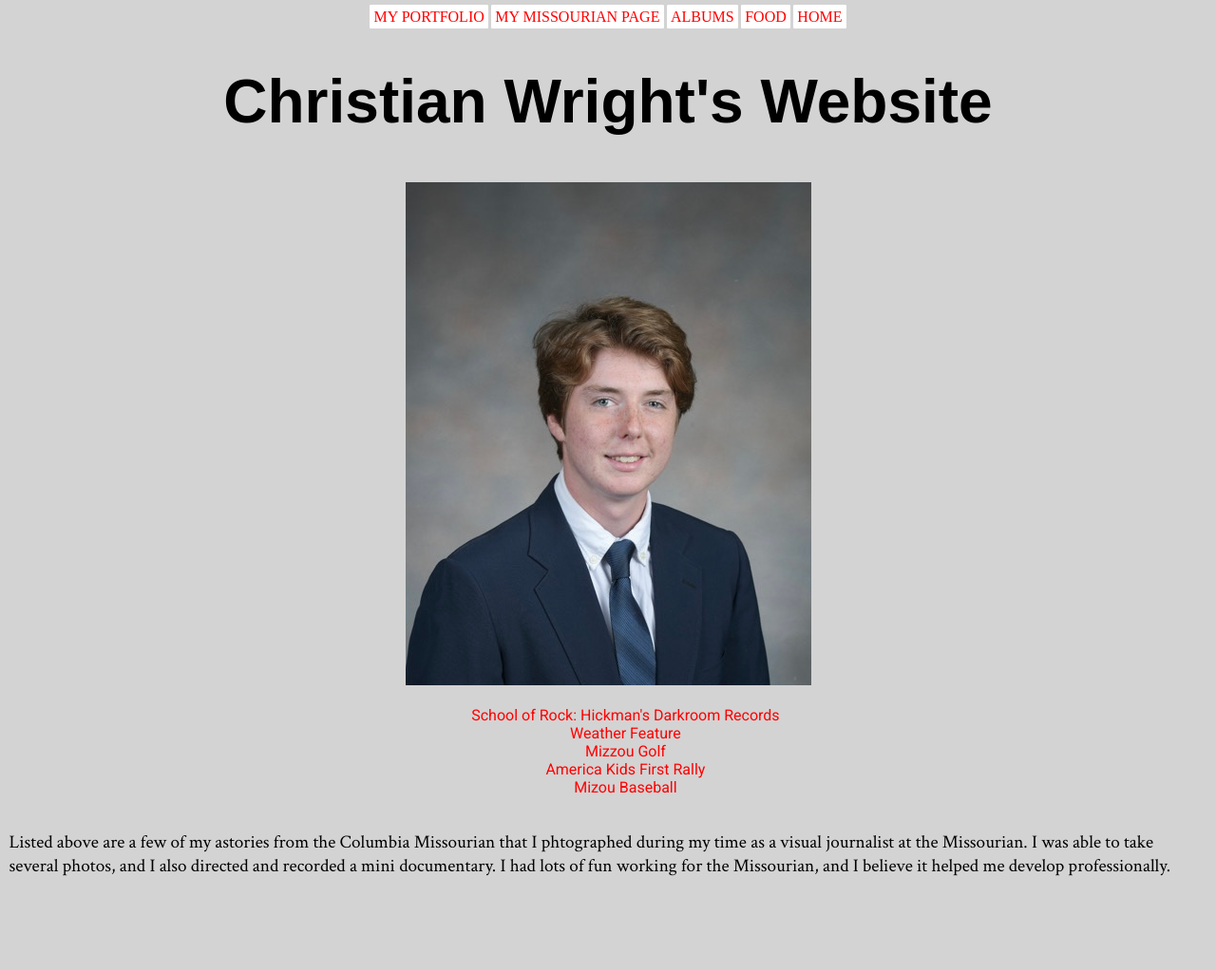
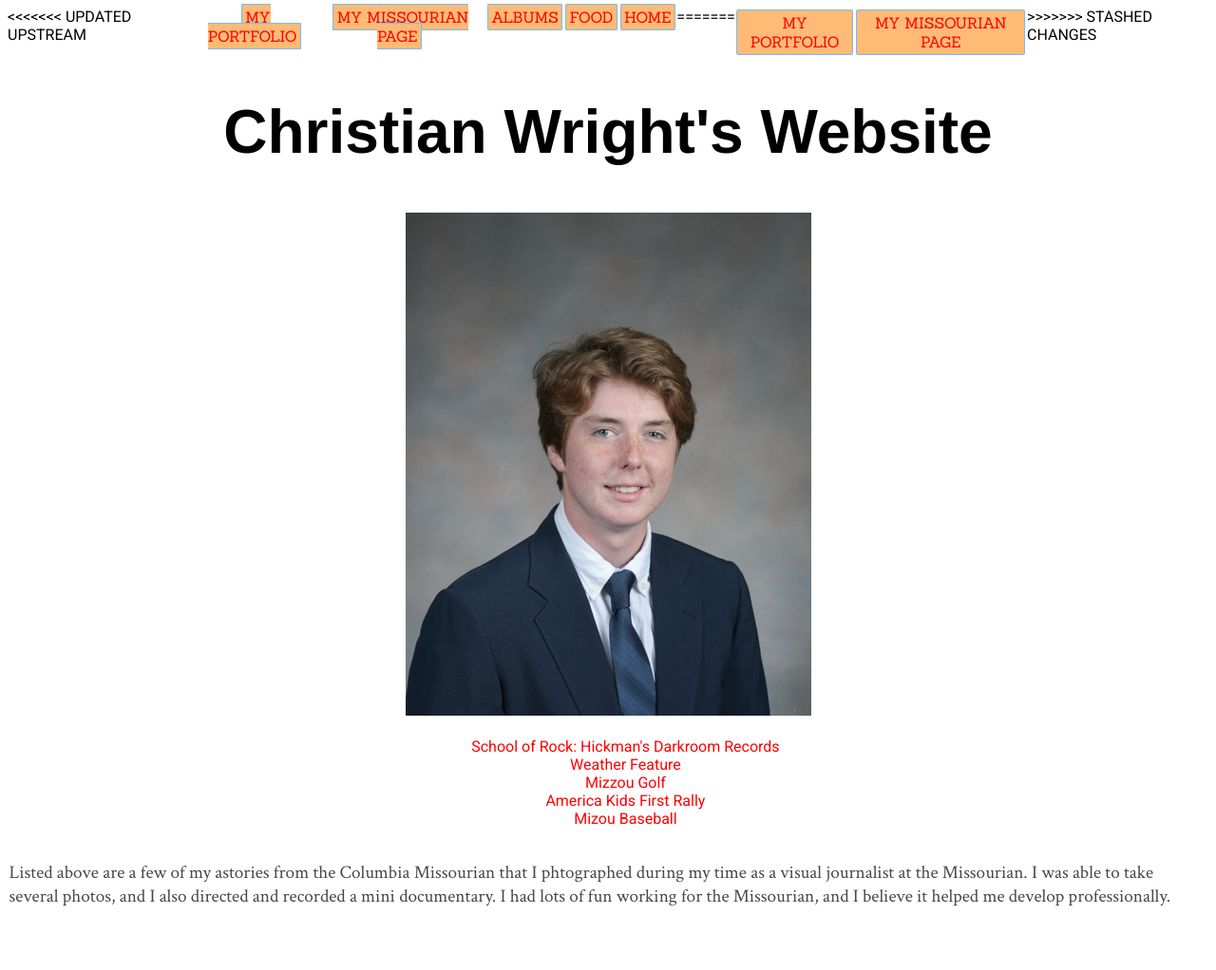
Before and after one commit to 4502-7502-SPR2024/christian-wright-1, a plain HTML site: page index.html in a window 1280 px wide. Shown: the whole page at 95% size. Before the commit the page ends 996 px from the top, so only its background shows below. Drawn offline with Linux system fonts and the light colour scheme; a web font is replaced by a local one.

Commit message:
commit
test

```diff
--- a/index.html
+++ b/index.html
@@ -5,19 +5,23 @@
   		<meta http-equiv="x-ua-compatible" content="ie=edge">
     	<meta name="viewport" content="width=device-width, initial-scale=1.0">
   			<title>Christian Wright's Website</title>
-  			<link rel="stylesheet" href="css/index.css" type="text/css">
-
+  			<link rel="stylesheet" href="index.css" type="text/css">
   			<link rel="preconnect" href="https://fonts.googleapis.com">
 			<link rel="preconnect" href="https://fonts.gstatic.com" crossorigin>
 			<link href="https://fonts.googleapis.com/css2?family=Anta&family=Crimson+Text:ital,wght@0,400;0,600;0,700;1,400;1,600;1,700&family=Roboto:ital,wght@0,100;0,300;0,400;0,500;0,700;0,900;1,100;1,300;1,400;1,500;1,700;1,900&family=Sanchez:ital@0;1&display=swap" rel="stylesheet">
   		</head>
 
   	<nav>
+<<<<<<< Updated upstream
   			<li><a href="https://christianwright.format.com/">My Portfolio</a>
   			<li><a href="https://www.columbiamissourian.com/users/profile/christianpwright//">My Missourian Page</a>
   			<li><a href="list.html">Albums</a></li>
   			<li><a href="list2.html">Food</a></li>
   			<li><a href="index.html">Home</a></li>
+=======
+  			<a href="https://christianwright.format.com/">My Portfolio</a>
+  			<a href="https://www.columbiamissourian.com/users/profile/christianpwright//">My Missourian Page</a>
+>>>>>>> Stashed changes
   	</nav>
 
 	<div>
```
Also changed, not shown: 1 other file.
